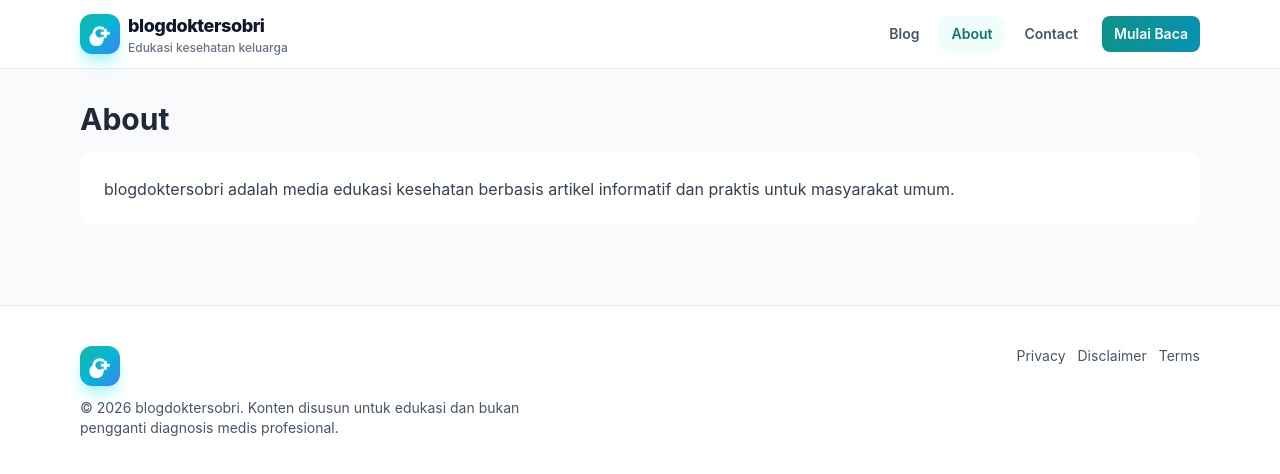
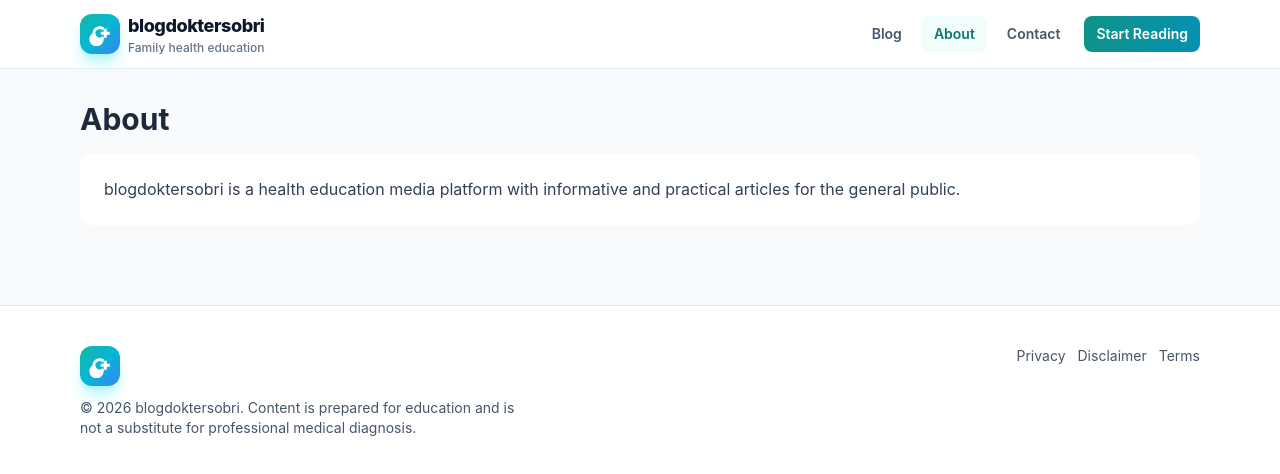
Before and after one commit to sobri3195/blogdoktersobri_, a React (Vite) app: page /about in a window 1280 px wide. Shown: the top 474 px of the page. Built offline with nearby package versions, Linux system fonts and the light colour scheme.

Commit message:
Translate site content and UI copy to English

```diff
--- a/src/App.jsx
+++ b/src/App.jsx
@@ -14,13 +14,13 @@ export default function App() {
         <Route path="/" element={<HomePage />} />
         <Route path="/blog" element={<BlogPage />} />
         <Route path="/blog/:slug" element={<ArticlePage />} />
-        <Route path="/kategori/:slug" element={<TaxonomyPage mode="category" />} />
+        <Route path="/category/:slug" element={<TaxonomyPage mode="category" />} />
         <Route path="/tag/:slug" element={<TaxonomyPage mode="tag" />} />
-        <Route path="/about" element={<SimplePage title="About" description="Tentang blogdoktersobri" path="/about">blogdoktersobri adalah media edukasi kesehatan berbasis artikel informatif dan praktis untuk masyarakat umum.</SimplePage>} />
-        <Route path="/contact" element={<SimplePage title="Contact" description="Kontak redaksi blogdoktersobri" path="/contact">Email: redaksi@blogdoktersobri.com</SimplePage>} />
-        <Route path="/privacy-policy" element={<SimplePage title="Privacy Policy" description="Kebijakan privasi" path="/privacy-policy">Kami menjaga data pengguna secara transparan dan sesuai regulasi.</SimplePage>} />
-        <Route path="/disclaimer" element={<SimplePage title="Disclaimer" description="Disclaimer medis" path="/disclaimer">Konten bersifat edukatif, bukan pengganti konsultasi medis profesional.</SimplePage>} />
-        <Route path="/terms" element={<SimplePage title="Terms of Service" description="Syarat layanan" path="/terms">Dengan menggunakan situs ini, Anda menyetujui syarat penggunaan yang berlaku.</SimplePage>} />
+        <Route path="/about" element={<SimplePage title="About" description="About blogdoktersobri" path="/about">blogdoktersobri is a health education media platform with informative and practical articles for the general public.</SimplePage>} />
+        <Route path="/contact" element={<SimplePage title="Contact" description="blogdoktersobri editorial contact" path="/contact">Email: redaksi@blogdoktersobri.com</SimplePage>} />
+        <Route path="/privacy-policy" element={<SimplePage title="Privacy Policy" description="Privacy policy" path="/privacy-policy">We handle user data transparently and in accordance with applicable regulations.</SimplePage>} />
+        <Route path="/disclaimer" element={<SimplePage title="Disclaimer" description="Medical disclaimer" path="/disclaimer">This content is educational and not a substitute for professional medical consultation.</SimplePage>} />
+        <Route path="/terms" element={<SimplePage title="Terms of Service" description="Terms of service" path="/terms">By using this site, you agree to the applicable terms of use.</SimplePage>} />
         <Route path="*" element={<NotFoundPage />} />
       </Routes>
     </MainLayout>
--- a/src/components/BrandLogo.jsx
+++ b/src/components/BrandLogo.jsx
@@ -2,7 +2,7 @@ import { Link } from 'react-router-dom';
 
 export default function BrandLogo({ compact = false }) {
   return (
-    <Link to="/" className="inline-flex items-center gap-2" aria-label="Kembali ke beranda blogdoktersobri">
+    <Link to="/" className="inline-flex items-center gap-2" aria-label="Back to blogdoktersobri homepage">
       <span className="grid h-10 w-10 place-items-center rounded-xl bg-gradient-to-br from-teal-500 via-cyan-500 to-blue-500 text-white shadow-lg shadow-cyan-200">
         <svg viewBox="0 0 64 64" className="h-6 w-6" aria-hidden="true">
           <path d="M12 30c0-10.5 8.5-19 19-19 3.8 0 7.5 1.1 10.6 3.2l2.2 1.5-4.5 6.6-2.2-1.4a11 11 0 1 0 0 18.2l2.2-1.4 4.5 6.6-2.2 1.5A19 19 0 1 1 12 30Z" fill="currentColor" />
@@ -12,7 +12,7 @@ export default function BrandLogo({ compact = false }) {
       {!compact && (
         <span className="leading-tight">
           <span className="block text-lg font-extrabold tracking-tight text-slate-900">blogdoktersobri</span>
-          <span className="block text-xs font-medium text-slate-500">Edukasi kesehatan keluarga</span>
+          <span className="block text-xs font-medium text-slate-500">Family health education</span>
         </span>
       )}
     </Link>
--- a/src/components/Footer.jsx
+++ b/src/components/Footer.jsx
@@ -7,7 +7,7 @@ export default function Footer() {
       <div className="container-page grid gap-5 text-sm text-slate-600 md:grid-cols-2">
         <div>
           <BrandLogo compact />
-          <p className="mt-3 max-w-md">© {new Date().getFullYear()} blogdoktersobri. Konten disusun untuk edukasi dan bukan pengganti diagnosis medis profesional.</p>
+          <p className="mt-3 max-w-md">© {new Date().getFullYear()} blogdoktersobri. Content is prepared for education and is not a substitute for professional medical diagnosis.</p>
         </div>
         <div className="flex flex-wrap items-start gap-3 md:justify-end">
           <Link to="/privacy-policy">Privacy</Link>
--- a/src/components/Header.jsx
+++ b/src/components/Header.jsx
@@ -37,7 +37,7 @@ export default function Header() {
                 {item.label}
               </NavLink>
             ))}
-            <Link to="/blog" className="ml-1 rounded-lg bg-gradient-to-r from-teal-600 to-cyan-600 px-3 py-2 text-sm font-semibold text-white">Mulai Baca</Link>
+            <Link to="/blog" className="ml-1 rounded-lg bg-gradient-to-r from-teal-600 to-cyan-600 px-3 py-2 text-sm font-semibold text-white">Start Reading</Link>
           </div>
         </div>
         {open && (
--- a/src/data/articles.js
+++ b/src/data/articles.js
@@ -1,116 +1,110 @@
 export const categories = [
-  'Gejala Umum',
-  'Gaya Hidup Sehat',
-  'Kesehatan Keluarga',
-  'Edukasi Obat',
-  'Pertolongan Pertama',
-  'Mitos vs Fakta',
-  'Edukasi Finansial'
+  'Common Symptoms',
+  'Healthy Lifestyle',
+  'Family Health',
+  'Medication Education',
+  'First Aid',
+  'Myth vs Fact',
+  'Financial Education'
 ];
 
 export const articles = [
   {
-    title: 'Mulai Investasi Saham Luar Negeri dan Emas Crypto di HP: Panduan Menarik untuk Pemula Modal Kecil',
-    slug: 'mulai-investasi-saham-dan-emas-crypto-di-hp-untuk-pemula',
-    excerpt: 'Panduan praktis dan formal untuk pemula memahami saham tertokenisasi dan emas crypto di HP, lengkap dengan langkah mulai, strategi sederhana, dan tautan referensi wajib.',
+    title: 'Start Investing in Tokenized Global Stocks and Crypto Gold on Mobile: A Practical Beginner Guide',
+    slug: 'start-investing-tokenized-stocks-and-crypto-gold-on-mobile',
+    excerpt: 'A practical beginner guide to understanding tokenized stocks and crypto gold from your phone, including first steps, simple strategy, and must-read references.',
     featuredImage: 'https://images.unsplash.com/photo-1611974789855-9c2a0a7236a3?auto=format&fit=crop&w=1200&q=80',
-    category: 'Edukasi Finansial',
-    tags: ['investasi online', 'saham luar negeri', 'emas crypto', 'pemula'],
-    author: 'Tim Editorial',
+    category: 'Financial Education',
+    tags: ['online investing', 'global stocks', 'crypto gold', 'beginners'],
+    author: 'Editorial Team',
     publishDate: '2026-03-09',
     updatedDate: '2026-03-09',
     popularScore: 98,
     faq: [
-      { q: 'Apakah investasi di HP cocok untuk pemula?', a: 'Cocok, terutama jika dimulai kecil, fokus belajar dasar risiko, dan dilakukan bertahap dengan evaluasi rutin.' },
-      { q: 'Bagaimana cara agar tidak impulsif saat mulai investasi?', a: 'Tentukan tujuan, atur nominal tetap bulanan, hindari keputusan karena FOMO, dan lakukan review berkala.' }
+      { q: 'Is mobile investing suitable for beginners?', a: 'Yes, especially when you start small, learn risk basics, and improve your approach gradually.' },
+      { q: 'How can I avoid impulsive decisions when starting to invest?', a: 'Set clear goals, automate a fixed monthly amount, avoid FOMO-based choices, and review your strategy regularly.' }
     ],
-    content: `## Pendahuluan
-Investasi kini bisa dimulai langsung dari HP, tetapi pemula tetap membutuhkan alur belajar yang jelas agar keputusan lebih konsisten dan tidak impulsif.
+    content: `## Introduction
+Today, investing can start directly from a phone, but beginners still need a clear learning path to make consistent and rational decisions.
 
-## Kenapa Relevan
-Saham tertokenisasi memberi akses eksposur global, sementara emas crypto menawarkan pendekatan diversifikasi yang lebih familiar.
+## Why It Matters
+Tokenized stocks provide global exposure, while crypto gold offers a familiar diversification approach.
 
 ## Research Gap
-Banyak konten investasi terlalu teknis atau terlalu promosi, sehingga belum membimbing pemula dari tahap observasi ke kebiasaan.
+Many investing articles are either too technical or too promotional, so beginners still struggle to move from curiosity to disciplined habits.
 
-## Aksi Praktis
-Mulai dari nominal kecil, pantau aset prioritas, manfaatkan edukasi platform, dan evaluasi rutin agar belajar tetap terarah.`,
-    htmlContent: `<p><em>Artikel ini disusun agar mudah dibaca, menarik untuk pemula, dan siap tayang di blog tanpa perlu banyak penyesuaian.</em></p>
-<h2>Pendahuluan</h2>
-<p>Perkembangan teknologi finansial membuat investasi tidak lagi identik dengan proses yang rumit. Kini, siapa pun bisa memulai dari perangkat yang paling dekat dengan keseharian: HP. Namun, akses yang mudah saja tidak cukup. Bagi pemula, tantangan terbesar justru terletak pada memahami langkah awal, mengelola ekspektasi, serta menjaga disiplin agar tidak sekadar ikut tren sesaat.</p>
-<p>Karena itu, pembahasan saham tertokenisasi dan emas crypto menjadi relevan. Keduanya menawarkan jembatan antara inovasi digital dan aset yang relatif familiar. Saham merepresentasikan peluang pertumbuhan, sementara emas dikenal sebagai instrumen diversifikasi. Saat kedua pendekatan ini tersedia dalam pengalaman aplikasi yang sederhana, peluang partisipasi investor baru menjadi lebih besar.</p>
+## Practical Actions
+Start with a small amount, monitor priority assets, use platform education features, and run routine evaluations to keep learning focused.`,
+    htmlContent: `<p><em>This article is written to be easy to read, beginner-friendly, and ready for publication with minimal edits.</em></p>
+<h2>Introduction</h2>
+<p>Financial technology has made investing more accessible than ever. Today, anyone can begin using the device they already use daily: a smartphone. However, easy access alone is not enough. For beginners, the bigger challenge is understanding first steps, managing expectations, and building consistency instead of following short-term hype.</p>
+<p>This is why tokenized global stocks and crypto gold are relevant topics. They bridge digital innovation with assets that are easier to understand. Stocks represent growth potential, while gold is often associated with portfolio stability and diversification.</p>
 <figure>
-  <img src="https://images.unsplash.com/photo-1563013544-824ae1b704d3?auto=format&fit=crop&w=1200&q=80" alt="Ilustrasi investasi online di smartphone" loading="lazy" />
-  <figcaption>Gambar 1. Investasi digital kini dapat dipantau langsung melalui smartphone.</figcaption>
+  <img src="https://images.unsplash.com/photo-1563013544-824ae1b704d3?auto=format&fit=crop&w=1200&q=80" alt="Online investing illustration on a smartphone" loading="lazy" />
+  <figcaption>Figure 1. Digital investments can now be monitored directly from a smartphone.</figcaption>
 </figure>
-<h2>Kajian: Akses Mudah Harus Diikuti Kualitas Pengalaman</h2>
-<p>Fenomena utama investasi digital hari ini adalah pergeseran fokus dari sekadar akses menuju kualitas pengalaman pengguna. Platform yang baik tidak hanya membuka pintu transaksi, tetapi juga membantu pengguna memahami konteks keputusan: apa yang dibeli, mengapa dipilih, dan bagaimana mengelola risiko secara proporsional.</p>
-<p>Bagi investor pemula, pengalaman awal sangat menentukan. Mereka belum membutuhkan strategi kompleks, melainkan struktur belajar yang masuk akal: observasi, memahami istilah dasar, mencoba nominal terbatas, lalu membentuk kebiasaan. Dalam kerangka ini, saham tertokenisasi dan emas crypto dapat menjadi instrumen awal yang menarik untuk membangun literasi finansial digital secara bertahap.</p>
-<h2>Research Gap: Konten Banyak, Panduan Bertahap Masih Kurang</h2>
-<p>Masih banyak konten investasi yang bergerak di dua kutub ekstrem: terlalu teknis atau terlalu promosi. Akibatnya, pemula sering memahami definisi produk tetapi kebingungan saat harus mengambil keputusan kecil pertama. Inilah research gap yang penting: minimnya konten yang menjembatani pengetahuan, perilaku pengguna baru, dan praktik investasi yang realistis.</p>
-<p>Yang paling dibutuhkan pemula adalah alur yang dapat dijalankan: kenali produk, pahami risiko, uji nominal kecil, lalu evaluasi. Pendekatan ini membantu pengguna bertumbuh secara konsisten tanpa tekanan untuk “cepat cuan”.</p>
+<h2>Review: Better Access Must Be Matched by Better User Experience</h2>
+<p>The key shift in digital investing is moving from simple access to quality experience. A strong platform should not only enable transactions, but also help users understand what they are buying, why it fits their goal, and how to manage risk proportionally.</p>
+<p>For beginners, the early experience is critical. Most do not need complex strategies yet. They need a realistic structure: observe the market, learn key terms, test with a small amount, and build repeatable habits.</p>
+<h2>Research Gap: Plenty of Content, Limited Step-by-Step Guidance</h2>
+<p>Many investment contents sit at two extremes: too technical or too promotional. As a result, beginners may understand product definitions but still feel unsure when making their first small decision.</p>
+<p>What beginners need most is an actionable sequence: understand the product, map the risk, test a small amount, and evaluate consistently.</p>
 <figure>
-  <img src="https://images.unsplash.com/photo-1554224155-6726b3ff858f?auto=format&fit=crop&w=1200&q=80" alt="Diagram alur belajar investasi dari registrasi hingga monitoring" loading="lazy" />
-  <figcaption>Gambar 2. Alur belajar investasi pemula: registrasi, eksplorasi, edukasi, dan monitoring rutin.</figcaption>
+  <img src="https://images.unsplash.com/photo-1554224155-6726b3ff858f?auto=format&fit=crop&w=1200&q=80" alt="Investment learning flow from registration to monitoring" loading="lazy" />
+  <figcaption>Figure 2. Beginner investing flow: registration, exploration, education, and routine monitoring.</figcaption>
 </figure>
-<h2>Peran Pintu: Ekosistem Belajar, Bukan Hanya Tempat Transaksi</h2>
-<p>Dari sudut pandang pemula, nilai utama platform investasi terletak pada kemampuannya menjadi ekosistem belajar. Akses market, fitur nabung rutin (DCA), materi edukasi, dan pembaruan pasar dalam satu aplikasi membuat proses belajar terasa lebih ringan dan berkelanjutan. Pendekatan inilah yang membuat pengguna tidak berhenti di tahap “penasaran”, tetapi bisa naik ke tahap “paham dan bertindak”.</p>
-<h2>Aplikasi Praktis: Dari Observasi ke Kebiasaan</h2>
-<p>Langkah yang paling sehat bagi pemula adalah memulai dari observasi. Anda bisa memantau <a href="https://pintu.co.id/market/nvdax">harga saham nvidia</a> untuk memahami dinamika aset terkait sektor teknologi global.</p>
-<p>Untuk diversifikasi berbasis emas digital, amati <a href="https://pintu.co.id/market/paxg">harga paxg</a> dan pelajari bagaimana aset ini diposisikan dalam strategi alokasi sederhana.</p>
-<p>Jika ingin mulai dari jalur praktis, halaman <a href="https://pintu.co.id/aplikasi-investasi-emas-crypto">beli emas</a> dapat menjadi titik awal memahami produk dan prosesnya.</p>
-<p>Dari sisi keamanan dan kenyamanan, referensi tentang <a href="https://pintu.co.id/aplikasi-crypto-aman">aplikasi crypto aman</a> penting untuk membangun kepercayaan sebelum menempatkan dana.</p>
-<p>Semua jalur tersebut terintegrasi dalam <a href="https://pintu.co.id">pintu</a> sebagai ekosistem market, edukasi, dan pemantauan aset.</p>
-<figure>
-  <img src="https://images.unsplash.com/photo-1638913662380-979b7f2a4f95?auto=format&fit=crop&w=1200&q=80" alt="Integrasi market, edukasi, dan nabung rutin dalam satu aplikasi" loading="lazy" />
-  <figcaption>Gambar 3. Integrasi akses produk, edukasi, dan rutinitas investasi dalam satu ekosistem.</figcaption>
-</figure>
-<h2>Kesimpulan</h2>
-<p>Investasi digital membuka peluang yang lebih inklusif bagi masyarakat luas. Namun, hasil jangka panjang tidak ditentukan oleh kemudahan akses semata, melainkan oleh kualitas pengalaman belajar. Dengan memulai kecil, konsisten belajar, dan menggunakan platform yang mendukung edukasi, pemula dapat membangun kebiasaan investasi yang lebih sehat dan berkelanjutan.</p>`
+<h2>Practical Application: From Observation to Habit</h2>
+<p>A healthy starting point for beginners is simple observation. You can monitor <a href="https://pintu.co.id/market/nvdax">NVIDIA tokenized stock price</a> to understand global technology-related asset movement.</p>
+<p>For diversification with digital gold, observe <a href="https://pintu.co.id/market/paxg">PAXG price</a> and learn where it fits in a simple allocation strategy.</p>
+<p>If you want a practical starting path, this <a href="https://pintu.co.id/aplikasi-investasi-emas-crypto">buy gold page</a> can help you understand the product journey.</p>
+<p>From a security perspective, this reference about a <a href="https://pintu.co.id/aplikasi-crypto-aman">secure crypto app</a> is useful before allocating funds.</p>
+<p>These paths can be explored through <a href="https://pintu.co.id">Pintu</a> as an integrated market, education, and asset-monitoring ecosystem.</p>
+<h2>Conclusion</h2>
+<p>Digital investing opens broader opportunities for participation. Long-term outcomes, however, are shaped by learning quality and consistent behavior. By starting small, learning continuously, and using platforms that support education, beginners can build healthier and more sustainable investment habits.</p>`
   },
   {
-    title: 'Pusing dan Mual: Kapan Masih Wajar, Kapan Harus ke Dokter?',
-    slug: 'pusing-dan-mual-kapan-harus-ke-dokter',
-    excerpt: 'Panduan memahami penyebab umum pusing disertai mual, langkah awal aman di rumah, dan tanda bahaya.',
+    title: 'Dizziness and Nausea: When Is It Normal and When Should You See a Doctor?',
+    slug: 'dizziness-and-nausea-when-to-see-a-doctor',
+    excerpt: 'A practical guide to common causes of dizziness with nausea, safe first steps at home, and warning signs.',
     featuredImage: 'https://images.unsplash.com/photo-1579154204601-01588f351e67?auto=format&fit=crop&w=1200&q=80',
-    category: 'Gejala Umum',
-    tags: ['pusing', 'mual', 'gejala umum'],
-    author: 'dr. Sobri Tim Editorial',
+    category: 'Common Symptoms',
+    tags: ['dizziness', 'nausea', 'common symptoms'],
+    author: 'dr. Sobri Editorial Team',
     publishDate: '2026-03-01',
     updatedDate: '2026-03-05',
     popularScore: 89,
     faq: [
-      { q: 'Apakah pusing selalu tanda penyakit serius?', a: 'Tidak. Banyak kasus terkait kelelahan, kurang minum, atau telat makan, namun tetap perlu evaluasi bila berulang.' },
-      { q: 'Kapan harus ke IGD?', a: 'Jika pusing disertai bicara pelo, kelemahan satu sisi tubuh, nyeri dada, atau penurunan kesadaran.' }
+      { q: 'Is dizziness always a sign of serious disease?', a: 'No. Many cases are linked to fatigue, dehydration, or delayed meals, but recurrent symptoms should still be evaluated.' },
+      { q: 'When should I go to the ER?', a: 'If dizziness appears with slurred speech, one-sided weakness, chest pain, or decreased consciousness.' }
     ],
-    content: `## Ringkasan\nPusing dan mual adalah keluhan umum. Banyak penyebab ringan, tetapi ada kondisi yang perlu evaluasi cepat.\n\n## Langkah awal\n- Istirahat cukup\n- Minum air putih\n- Hindari berdiri mendadak\n\n## Kapan ke dokter\nBila gejala menetap > 24 jam, sering berulang, atau disertai tanda bahaya.`
+    content: `## Summary\nDizziness and nausea are common complaints. Many causes are mild, but some conditions need urgent evaluation.\n\n## First steps\n- Get adequate rest\n- Drink enough water\n- Avoid standing up suddenly\n\n## When to see a doctor\nIf symptoms persist for more than 24 hours, happen repeatedly, or appear with danger signs.`
   },
   {
-    title: 'Cara Menurunkan Demam Anak di Rumah dengan Aman',
-    slug: 'cara-menurunkan-demam-anak-di-rumah',
-    excerpt: 'Panduan praktis untuk orang tua saat anak demam, termasuk hidrasi, pemantauan suhu, dan tanda rujukan.',
+    title: 'How to Reduce a Child\'s Fever Safely at Home',
+    slug: 'how-to-reduce-child-fever-safely-at-home',
+    excerpt: 'A practical parent guide for managing fever at home, including hydration, temperature monitoring, and referral signs.',
     featuredImage: 'https://images.unsplash.com/photo-1600959907703-c1f3e0d5b6f9?auto=format&fit=crop&w=1200&q=80',
-    category: 'Kesehatan Keluarga',
-    tags: ['demam anak', 'parenting', 'kesehatan keluarga'],
-    author: 'dr. Sobri Tim Editorial',
+    category: 'Family Health',
+    tags: ['child fever', 'parenting', 'family health'],
+    author: 'dr. Sobri Editorial Team',
     publishDate: '2026-02-27',
     updatedDate: '2026-03-02',
     popularScore: 95,
-    faq: [{ q: 'Demam berapa derajat harus ke dokter?', a: 'Umumnya bila >39°C, anak lemas, tidak mau minum, atau ada kejang.' }],
-    content: `## Apa itu demam\nDemam adalah respon tubuh terhadap infeksi. Fokus utama adalah kenyamanan anak dan pencegahan dehidrasi.`
+    faq: [{ q: 'At what temperature should a child see a doctor?', a: 'Usually above 39°C, if the child is lethargic, refuses fluids, or has seizures.' }],
+    content: `## What is fever\nFever is the body\'s response to infection. The main focus is keeping the child comfortable and preventing dehydration.`
   },
   {
-    title: 'Mitos vs Fakta: Minum Es Bikin Flu?',
-    slug: 'mitos-vs-fakta-minum-es-bikin-flu',
-    excerpt: 'Meluruskan miskonsepsi populer tentang es dan flu dengan bahasa sederhana untuk masyarakat umum.',
+    title: 'Myth vs Fact: Does Drinking Ice-Cold Water Cause Flu?',
+    slug: 'myth-vs-fact-does-ice-water-cause-flu',
+    excerpt: 'Clarifying a common misconception about cold drinks and flu in simple language for general readers.',
     featuredImage: 'https://images.unsplash.com/photo-1523362628745-0c100150b504?auto=format&fit=crop&w=1200&q=80',
-    category: 'Mitos vs Fakta',
-    tags: ['flu', 'mitos kesehatan'],
-    author: 'dr. Sobri Tim Editorial',
+    category: 'Myth vs Fact',
+    tags: ['flu', 'health myths'],
+    author: 'dr. Sobri Editorial Team',
     publishDate: '2026-02-20',
     updatedDate: '2026-02-21',
     popularScore: 80,
-    faq: [{ q: 'Apa penyebab flu?', a: 'Flu disebabkan virus influenza, bukan suhu minuman.' }],
-    content: `## Fakta utama\nFlu disebabkan infeksi virus. Minuman dingin dapat memicu rasa tidak nyaman pada sebagian orang, tetapi bukan penyebab langsung flu.`
+    faq: [{ q: 'What causes flu?', a: 'Flu is caused by the influenza virus, not by drink temperature.' }],
+    content: `## Key fact\nFlu is caused by viral infection. Cold drinks may cause discomfort in some people, but they are not a direct cause of flu.`
   }
 ];
--- a/src/pages/NotFoundPage.jsx
+++ b/src/pages/NotFoundPage.jsx
@@ -4,8 +4,8 @@ export default function NotFoundPage() {
   return (
     <div className="py-20 text-center">
       <h1 className="text-5xl font-bold text-primary">404</h1>
-      <p className="mt-3">Halaman tidak ditemukan.</p>
-      <Link to="/" className="mt-6 inline-block rounded bg-primary px-4 py-2 text-white">Kembali ke Beranda</Link>
+      <p className="mt-3">Page not found.</p>
+      <Link to="/" className="mt-6 inline-block rounded bg-primary px-4 py-2 text-white">Back to Home</Link>
     </div>
   );
 }
--- a/src/pages/TaxonomyPage.jsx
+++ b/src/pages/TaxonomyPage.jsx
@@ -13,9 +13,9 @@ export default function TaxonomyPage({ mode = 'category' }) {
 
   return (
     <section>
-      <h1 className="mb-4 text-3xl font-bold">{mode === 'category' ? 'Kategori' : 'Tag'}: {slug}</h1>
+      <h1 className="mb-4 text-3xl font-bold">{mode === 'category' ? 'Category' : 'Tag'}: {slug}</h1>
       {filtered.length === 0 ? (
-        <div className="rounded-xl border border-dashed bg-white p-6 text-center text-sm text-slate-500">Belum ada artikel untuk topik ini.</div>
+        <div className="rounded-xl border border-dashed bg-white p-6 text-center text-sm text-slate-500">No articles yet for this topic.</div>
       ) : (
         <div className="grid gap-4 sm:grid-cols-2 lg:grid-cols-3">{filtered.map((a) => <ArticleCard key={a.slug} article={a} />)}</div>
       )}
--- a/src/utils/seo.js
+++ b/src/utils/seo.js
@@ -2,7 +2,7 @@ export const siteConfig = {
   name: 'blogdoktersobri',
   domain: 'https://www.blogdoktersobri.com',
   defaultDescription:
-    'Media edukasi kesehatan modern dan terpercaya: gejala umum, tips hidup sehat, dan panduan medis ringan.'
+    'A modern and trusted health education platform: common symptoms, healthy living tips, and practical medical guidance.'
 };
 
 export const toAbsoluteUrl = (path = '/') => `${siteConfig.domain}${path}`;
```
Also changed, not shown: src/pages/ArticlePage.jsx (+7 -7 lines), src/pages/BlogPage.jsx (+11 -11 lines), src/pages/HomePage.jsx (+10 -10 lines).
